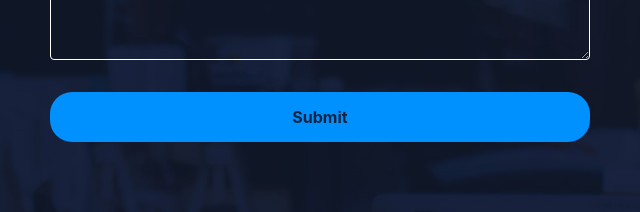
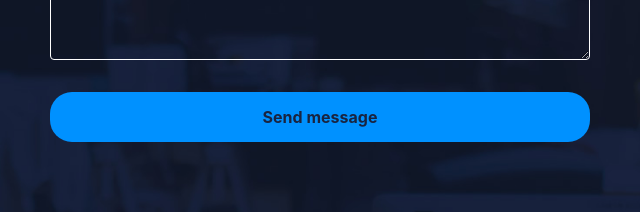
Before and after one commit to Achal0130/MN-consultancy, a plain HTML site: page index.html in a window 1280 px wide. Shown: the part 4079-4291 px from the top of the page, 605-1245 px from the left. Drawn offline with nearby package versions, Linux system fonts and the light colour scheme; files that its build step writes are made by us from their sources; a script that the page names is missing.

Commit message:
contact form

```diff
--- a/index.html
+++ b/index.html
@@ -219,7 +219,8 @@
                             <label for="message">Message</label>
                             <textarea class="form-control" name="message" id="message" rows="3"></textarea>
                         </div>
-                        <button type="submit" class="btn font-weight-bold atlas-cta atlas-cta-wide cta-green my-3">Submit</button>
+                        <button type="submit" id="submit_btn" class="btn font-weight-bold atlas-cta atlas-cta-wide cta-green my-3">Send message</button>
+<!--                         <button type="submit" class="btn font-weight-bold atlas-cta atlas-cta-wide cta-green my-3">Submit</button> -->
                     </form>
                 </div>
             </div>
```
